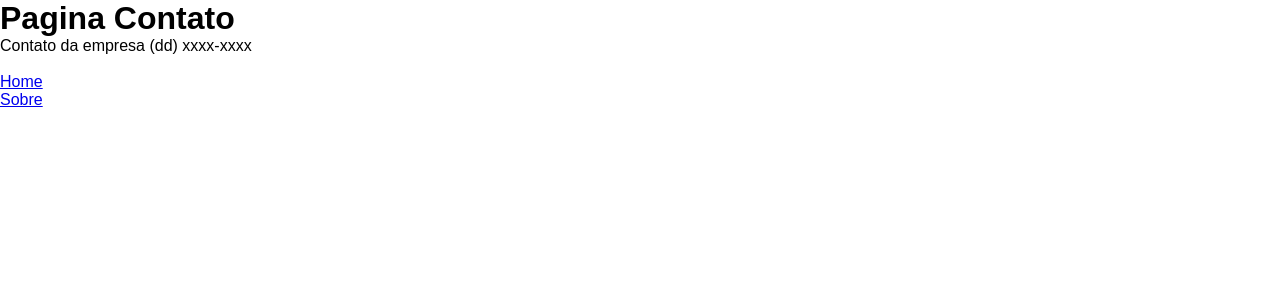
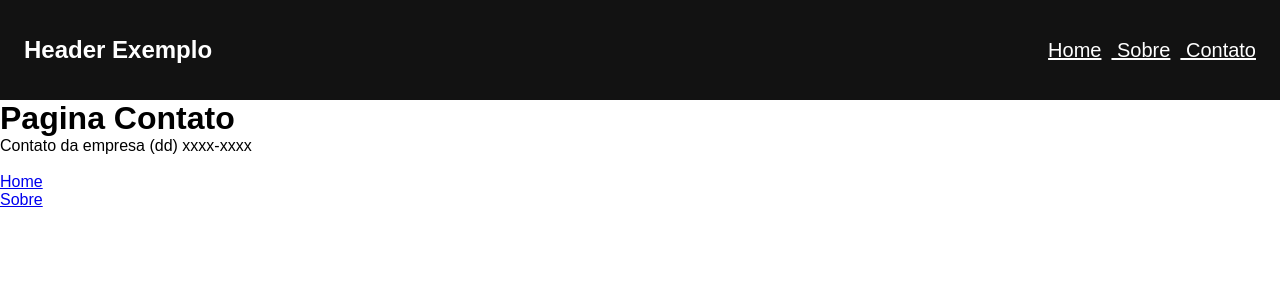
Before and after one commit to oxtw/primeiro-app, a React (Create React App) app: page /contato in a window 1280 px wide. Shown: the top 300 px of the page. Built offline with nearby package versions, Linux system fonts and the light colour scheme.

Commit message:
trabalhando-com-rotas-pt2

```diff
--- a/src/App.js
+++ b/src/App.js
@@ -2,7 +2,7 @@
 
 function App() {
   return (
-   <RoutesApp/>
+      <RoutesApp />
   );
 }
 
--- /dev/null
+++ b/src/components/Header/index.js
@@ -0,0 +1,17 @@
+import { Link } from "react-router-dom";
+import "./style.css";
+
+function Header() {
+  return (
+    <header>
+      <h2>Header Exemplo</h2>
+      <div className="menu">
+        <Link to="/"> Home</Link>
+        <Link to="/sobre"> Sobre</Link>
+        <Link to="/contato"> Contato</Link>
+      </div>
+    </header>
+  );
+}
+
+export default Header;
--- /dev/null
+++ b/src/components/Header/style.css
@@ -0,0 +1,20 @@
+header{
+    width: 100%;
+    height: 100px;
+    background-color: #121212;
+    color: #fff;
+
+    display: flex;
+    align-items: center;
+    justify-content: space-between;
+    padding: 0 24px;
+}
+
+header a{
+    color: #fff;
+    font-size: 20px;
+}
+
+header a + a{
+    margin-left: 10px;
+}
--- a/src/routes.js
+++ b/src/routes.js
@@ -2,10 +2,13 @@
 import Home from "./pages/Home";
 import Sobre from "./pages/Sobre";
 import Contato from "./pages/Contato";
+import Header from "./components/Header";
 
 function RoutesApp() {
   return (
     <BrowserRouter>
+      <Header />
+
       <Routes>
         <Route path="/" element={<Home />} />
         <Route path="/sobre" element={<Sobre />} />
```
